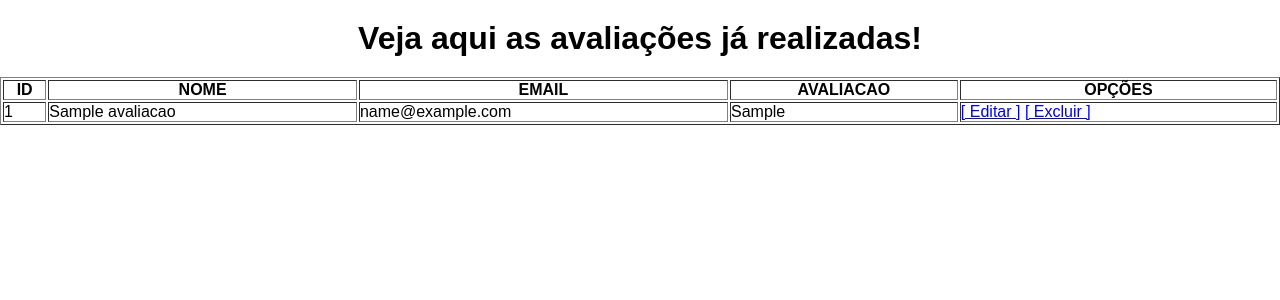
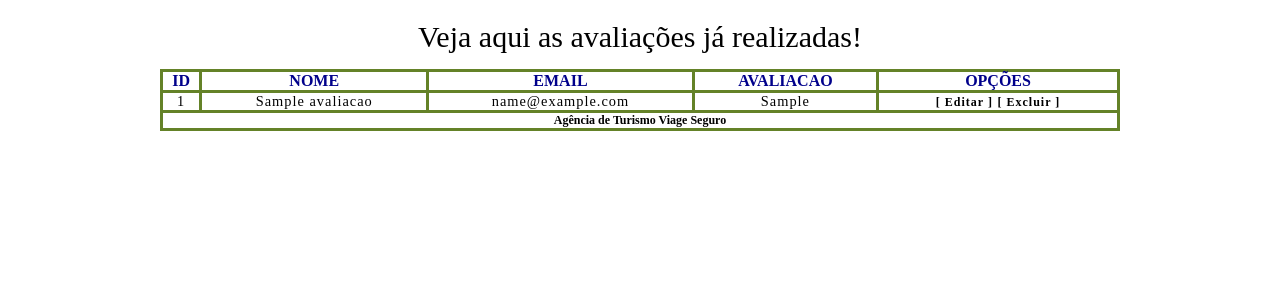
Before and after one commit to erasmobezerra/projeto_integrador, a PHP site: page /consulta.php in a window 1280 px wide. Shown: the part 50-350 px from the top of the page. Run offline with PHP 8.4, Linux system fonts and the light colour scheme; the visitor is signed in with stand-in values (Sample User, id 1); tables that the repository leaves empty hold one stand-in row (values such as "Sample post").

Commit message:
estilo na tabela, renomeando css

```diff
--- a/alterar.php
+++ b/alterar.php
@@ -36,7 +36,7 @@
     <meta name="viewport" content="width=device-width, initial-scale=1.0">
     <title>Editando Avaliacao</title>
     <link rel="stylesheet" href="./css/style_menu.css">
-    <link rel="stylesheet" href="./css/style_alterar.css">
+    <link rel="stylesheet" href="./css/style_avaliacao.css">
 </head>
 
 <body>
--- a/avaliacao.php
+++ b/avaliacao.php
@@ -9,7 +9,7 @@
     <meta name="viewport" content="width=device-width, initial-scale=1.0">
     <title>Avaliaçao</title>
     <link rel="stylesheet" href="./css/style_menu.css">
-    <link rel="stylesheet" href="./css/style_alterar.css">
+    <link rel="stylesheet" href="./css/style_avaliacao.css">
 </head>
 
 <body>
--- a/consulta.php
+++ b/consulta.php
@@ -7,7 +7,7 @@
 <head>
     <meta charset="UTF-8">
     <meta name="viewport" content="width=device-width, initial-scale=1.0">
-    <title>Editando Avaliacao</title>
+    <title>Histórico de avaliações</title>
     <link rel="stylesheet" href="./css/style_menu.css">
     <link rel="stylesheet" href="./css/style_alterar.css">
 </head>
@@ -69,16 +69,17 @@
 <head>
     <meta charset="UTF-8">
     <meta name="viewport" content="width=device-width, initial-scale=1.0">
-    <link rel="stylesheet" href="./css/style_lista.css">
+    <link rel="stylesheet" href="./css/style_tabela.css">
 </head>
 </head>
 <body>
 
 </body>
 </html>
-<h1>Veja aqui as avaliações já realizadas!</h1>
 
-<table border="1" width="100%">
+<table>
+    <caption>Veja aqui as avaliações já realizadas!</caption>
+    <thead>
         <tr>
             <th>ID</th>
             <th>NOME</th>
@@ -86,8 +87,10 @@
             <th>AVALIACAO</th>
             <th>OPÇÕES</th>
         </tr>
+    </thead>
 
     <?php foreach($lista as $avaliacao): ?>
+        <tbody>
             <tr>
                 <td><?=$avaliacao['id_avaliador'];?></td>
                 <td><?=$avaliacao['nome_avaliador'];?></td>
@@ -98,7 +101,14 @@
                 <a href="excluir.php?id_avaliador=<?=$avaliacao['id_avaliador'];?>" onclick="return confirm('Tem certeza que deseja ecxluir?')">[ Excluir ]</a>
                 </td>
             </tr>
+        </tbody>
     <?php endforeach; ?>
+
+    <tfoot>
+        <tr>
+            <td colspan="5">Agência de Turismo Viage Seguro</td>
+        </tr>
+    </tfoot>
 
 </table>
 <br>
--- a/css/style_lista.css
+++ /dev/null
@@ -1,5 +0,0 @@
-h1 {
-    text-align: center;
-    margin-top: 20px;
-    margin-bottom: 20px;
-}
--- /dev/null
+++ b/css/style_tabela.css
@@ -0,0 +1,54 @@
+table {
+    margin: 20px auto;
+    border-collapse: collapse;
+    border: 3px solid rgb(100,130,40);
+    width: 75%;
+
+}
+
+caption {
+    font-size: 30px;
+    padding-bottom: 15px;
+}
+
+tbody {
+    font-size: 90%;
+    letter-spacing: 1px;
+}
+
+tfoot {
+    font-weight: bold;
+    font-size: 75%;
+}
+
+thead {
+    color: darkblue;
+}
+
+thead th {
+    border: 3px solid rgb(100,130,40);
+}
+
+tr td {
+    text-align: center;
+    border: 3px solid rgb(100,130,40);
+}
+
+td a {
+    color:black;
+    text-decoration: none;
+    text-align: center;
+    font-weight: bolder;
+    font-size: 12px;
+}
+
+td a:hover {
+    text-decoration: underline;
+}
+
+@media(max-width: 800px) {
+
+    td a {
+     display: block;
+    }
+}
```
Also changed, not shown: app_desktop.php (added), app_mobile.php (added), contato.php (added), css/style_avaliacao.css (renamed from css/style_alterar.css), rede_local.php (added), requisitos.php (added). Lines whose indentation alone changed are shown as unchanged.
